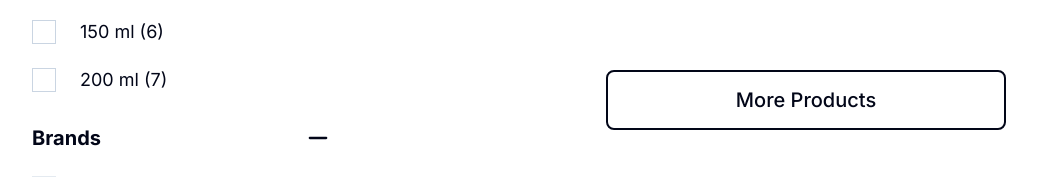
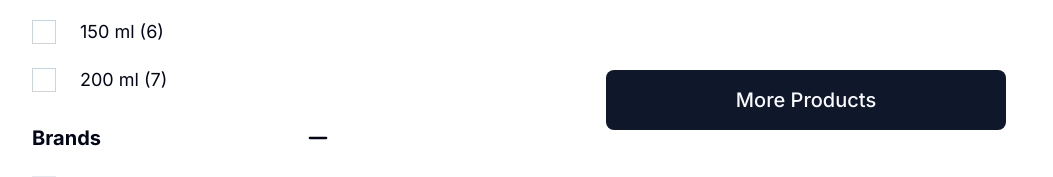
Before and after one commit to Abviol/scent, a Next.js app: page /shop in a window 1280 px wide. Shown: the part 826-1003 px from the top of the page, without its empty margins (0-1053 px from the left). Built offline with nearby package versions, Linux system fonts and the light colour scheme.

Commit message:
chore(shop): more prod variant set default

```diff
--- a/app/shop/page.tsx
+++ b/app/shop/page.tsx
@@ -137,7 +137,7 @@ export default function ShopPage({ params }: ShopPageProps) {
 					<div className="mt-20 flex flex-row flex-1 justify-center">
 						<Button
 							size="lg"
-							variant="outline"
+							variant="default"
 							className="h-[60px] w-full max-w-[400px] text-xl font-medium p-3 rounded-md"
 						>
 							More Products
```
